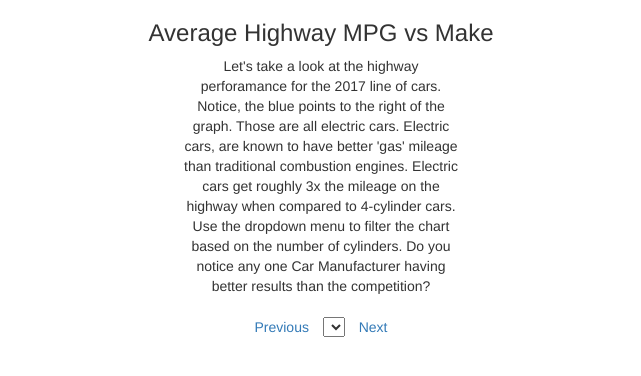
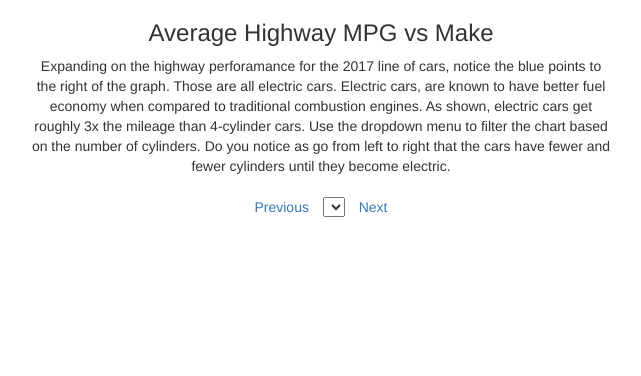
Before and after one commit to jvettesejr/jvettesejr.github.io, a plain HTML site: page second.html in a window 1280 px wide. Shown: the whole page, without its empty margins (319-960 px from the left). Drawn offline with nearby package versions, Linux system fonts and the light colour scheme; no server answers.

Commit message:
Better annotations

```diff
--- a/second.html
+++ b/second.html
@@ -29,12 +29,12 @@
     <div style="text-align: center;">
         <h3>Average Highway MPG vs Make</h3>
 
-        <p style="margin-left: 500px; margin-right: 500px;">
-            Let's take a look at the highway perforamance for the 2017 line of cars. Notice, the blue points
-            to the right of the graph. Those are all electric cars. Electric cars, are known to have better 'gas'
-            mileage than traditional combustion engines. Electric cars get roughly 3x the mileage on the highway when compared to
-            4-cylinder cars. Use the dropdown menu to filter the chart based on the number of cylinders. Do you notice any one
-            Car Manufacturer having better results than the competition?
+        <p style="margin-left: 350px; margin-right: 350px;">
+            Expanding on the highway perforamance for the 2017 line of cars, notice the blue points
+            to the right of the graph. Those are all electric cars. Electric cars, are known to have better fuel economy
+            when compared to traditional combustion engines. As shown, electric cars get roughly 3x the mileage than
+            4-cylinder cars. Use the dropdown menu to filter the chart based on the number of cylinders. Do you notice as go from
+            left to right that the cars have fewer and fewer cylinders until they become electric.
         </p>
 
         <nav class="navbar navbar-expand-lg navbar-dark bg-dark">
```
Also changed, not shown: index.html (+5 -5 lines), third.html (+4 -2 lines).
